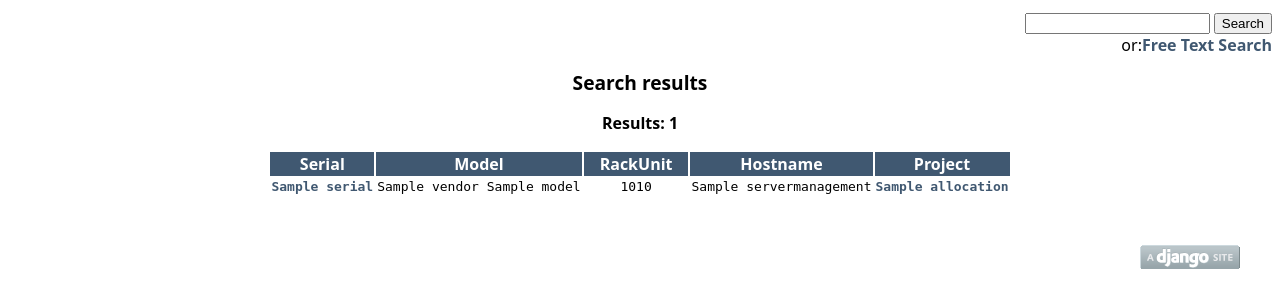
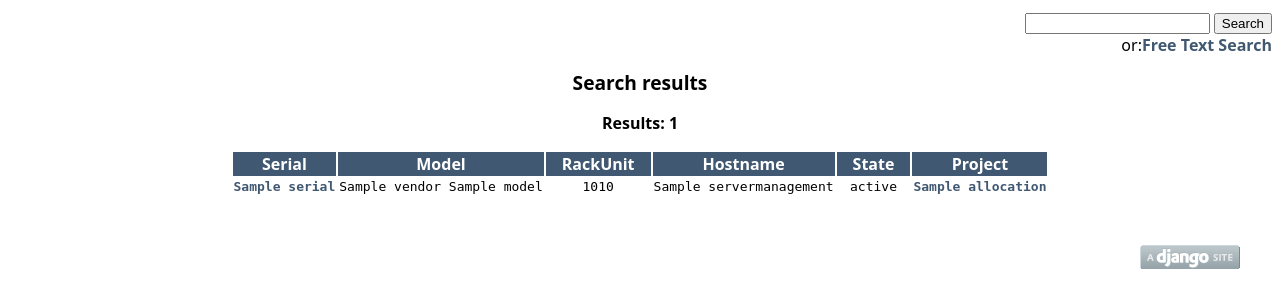
Before and after one commit to servermon/servermon, a Django app: template hwdoc/templates/results.html in a window 1280 px wide. Shown: the top 308 px of the page. Run offline with Django 3.2, Linux system fonts and the light colour scheme; the template is opened without the code that fills it: most values are stand-ins (such as "Sample title", 1, 10 or a date in 2020).

Commit message:
Equipment state now appears equipment listings
 * If equipment state is present it will be displayed else a dash (-)
   will be displayed instead
 * A couple of problems exist:
   * States are numeric at this point. Probably the best solution is a
     different model and foreign keys
   * Transitions between them need to be documented
   * The absence of a state is probably an error of design
 * This refs #2427

```diff
--- a/hwdoc/templates/results.html
+++ b/hwdoc/templates/results.html
@@ -10,6 +10,7 @@
 			<th>Model</th>
 			<th>RackUnit</th>
 			<th>Hostname</th>
+			<th>State</th>
 			<th>Project</th>
 		</tr>
 		{% for result in results %}
@@ -18,6 +19,7 @@
 			<td class="mono">{{ result.model.vendor }}&nbsp;{{ result.model.name }}</td>
 			<td class="mono">{{ result.rack|stringformat:"02d" }}{{ result.unit|stringformat:"02d" }}</td>
 			<td class="mono">{{ result.servermanagement.hostname }}</td>
+			<td class="mono">{% if result.state %}{{ result.state }}{% else %}-{% endif %}</td>
 			<td class="mono">{% if result.allocation %}<a href="{% url hwdoc.views.project result.allocation.pk %}">{{ result.allocation.name }}</a>{% else %}&mdash;{% endif %}</td>
 		</tr>
 		{% endfor %}
```
